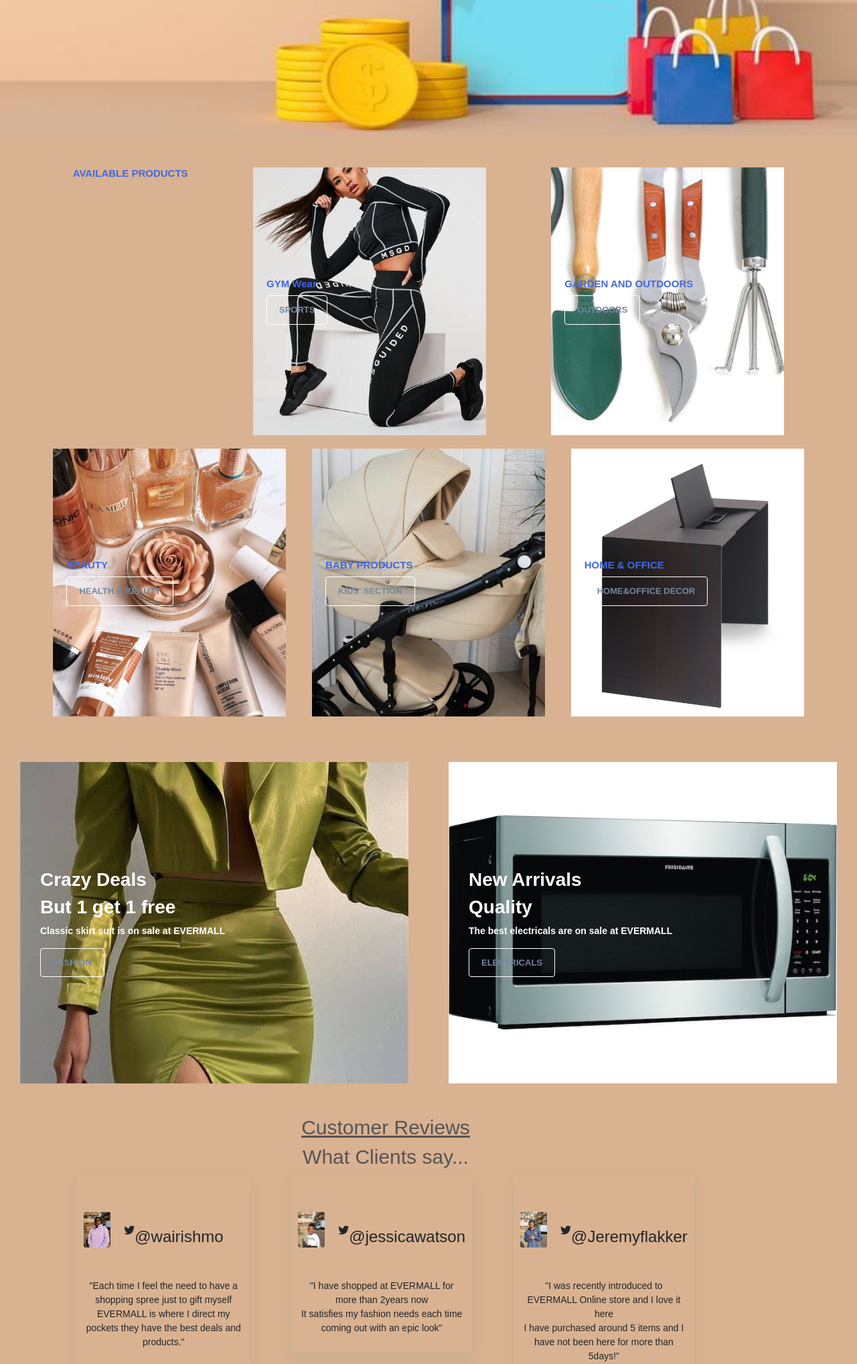
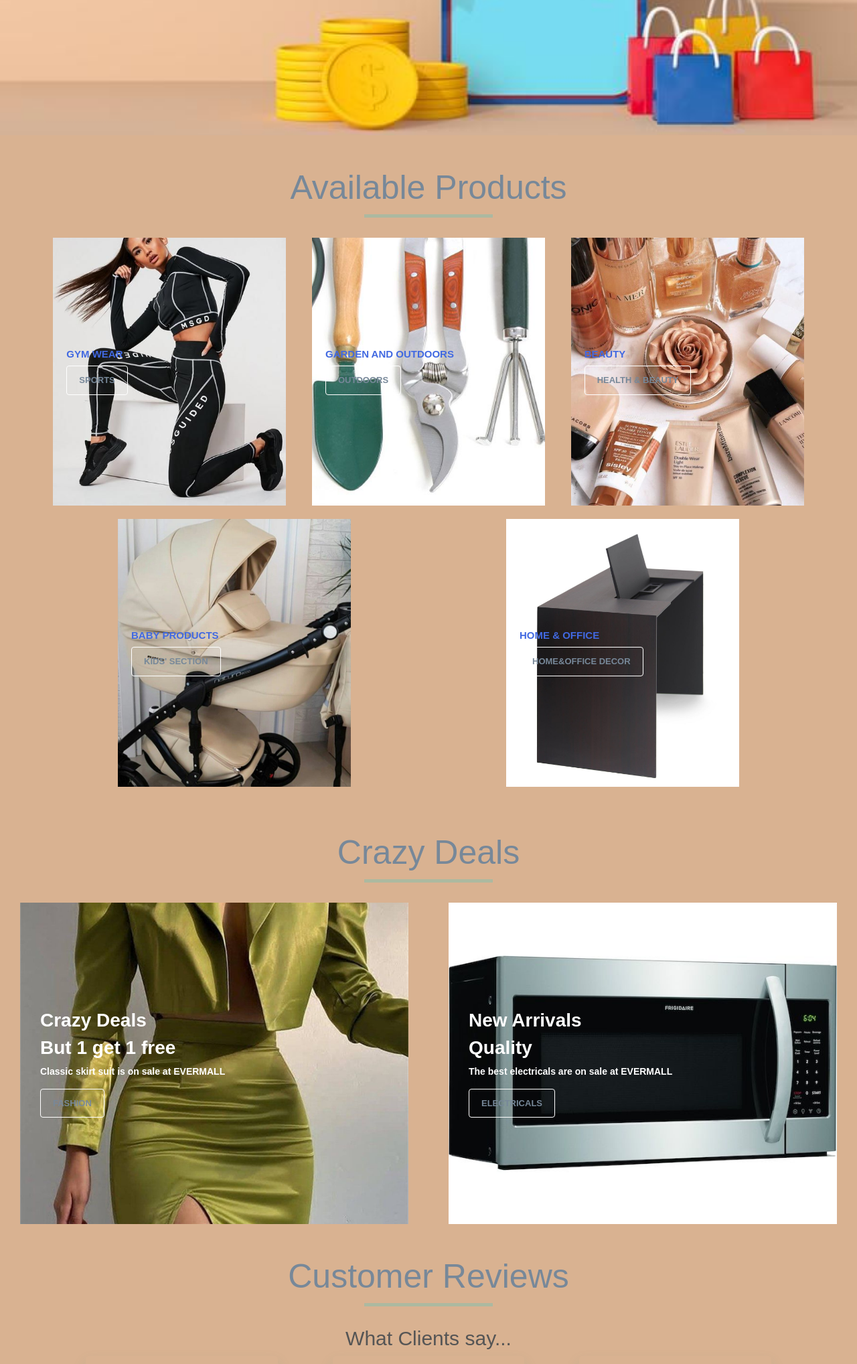
Before and after one commit to mikemwai/EverMall, a PHP site: page / in a window 1280 px wide. Shown: the part 728-2765 px from the top of the page at 67% size. Run offline with PHP 8.4, Linux system fonts and the light colour scheme.

Commit message:
Index Changes

```diff
--- a/Index/Index.php
+++ b/Index/Index.php
@@ -14,12 +14,14 @@
 </head>
 
 <body>
+
+<!----Navigation Bar---->
 <header>
 
  <ul>
 			<li><img src="Logo.jpeg" alt="logo"></li>
 
-			<li><b> <a href="Index.php"><i class="fa fa-home"></i> HOME </a></b>
+			<li><b> <a href="Index.php"><i class="fa fa-home"></i> HOME </a></b></li>
 
 	 <li><b> <a href="#"> ABOUT </a></b>
        <ul>
@@ -37,7 +39,6 @@
 		   <li><a href="#">Garden and Outdoor </a></li>
 		   <li><a href="#">Baby Products </a></li>
 		   <li><a href="#">Electricals</a></li>
-
 	    </ul>
 	</li>
 	<li><b> <a href="#"> NEW ARRIVALS </a></b>
@@ -51,9 +52,7 @@
 	       <li><a href="#"> Register/Sign Up </a></li>
         </ul>--->
 	</li>
-				<li id="contact"><b> <a href="#"> CONTACT US  </a></b>
-
-			</li>
+	<li id="contact"><b> <a href="#"> CONTACT US  </a></b></li>
  </ul>
 </header><br>
 
@@ -61,7 +60,6 @@
 
 <!----------------CALL TO ACTION--------------->
 <div class="callToAction">
-
     <h1><b> Order from us Today <br> Get You Quality Products!</b></h1>
     <h4> <b>We will exceed your expectations...</b></h4>
 
@@ -70,20 +68,20 @@
 	 </div>
 </div><br><br>
 
-
+<!---Available Products---->
+<div class="crazydeals">
+<h1> Available Products </h1>
+<hr/>
 <section id="banner3">
-     <h1> AVAILABLE PRODUCTS </h1>
     <div class="banner-box">
-<h1><b>GYM Wear</b></h1>
+        <h1><b>GYM WEAR</b></h1>
         <button class="white"> SPORTS </button>
     </div>
-
 
     <div class="banner-box banner-box2">
         <h1><b>GARDEN AND OUTDOORS</b></h1>
         <button class="white"> OUTDOORS </button>
     </div>
-
 
     <div class="banner-box banner-box3">
         <h1><b>BEAUTY </b></h1>
@@ -99,10 +97,14 @@
         <h1><b>HOME & OFFICE  </b></h1>
         <button class="white"> HOME&OFFICE DECOR </button>
     </div>
+</section>
+</div>
 
-</section>
-
+<!-------Crazy Deals-------->
 <br><br>
+<div class="crazydeals">
+<h1>Crazy Deals</h1>
+<hr/>
 <section id="sm-banner" class="section-p1">
     <div class="banner-box">
        <h4>Crazy Deals</h4>
@@ -117,13 +119,14 @@
        <span><b> The best electricals are on sale at EVERMALL</b></span>
        <button class="white"> ELECTRICALS </button>
     </div>
-</section> <br><br>
-
+</section>
+</div><br><br>
 
 
 <!---------------TESTIMONIALS------------------>
 <div class="testimonials">
-	<h2><u>Customer Reviews </u></h2>
+	<h1>Customer Reviews</h1>
+	<hr/>
 	<h2> What Clients say... </h2>
 	</hr>
 	<div class="testimonial-row">
@@ -137,6 +140,7 @@
          </div>
 	     <p>"Each time I feel the need to have a shopping spree just to gift myself</br> EVERMALL is where I direct my pockets they have the best deals and products."</p>
        </div>
+
 	  <div class="testimonial-col">
 		<div class="user">
 	      <img src="wendy.jpg">
@@ -147,6 +151,7 @@
 	    </div>
 		<p>"I have shopped at EVERMALL for more than 2years now</br> It  satisfies my fashion needs each time coming out with an epic look"</p>
 	  </div>
+
 	  <div class="testimonial-col">
 		<div class="user">
 	      <img src="jeremy.jpg">
@@ -157,17 +162,14 @@
 	    </div>
 		<p>"I was recently introduced to EVERMALL Online store and I love it here</br> I have purchased around 5 items and I have not been here for more than 5days!"</p>
 	  </div>
-
    </div>
 </div>
 
 
 <!-----------------BRANDS------------->
 <div class="client-wrap">
-
   <h1> Partnered Brands</h1>
   <hr/>
-
 	<div class="client-in">
 	  <ul>
 	     <li> <img src="List of 22 Top Sunglasses Brands and Their Logos.jpg"></li>
@@ -181,17 +183,12 @@
          <li> <img src="321a819e-5b7c-4ce3-bd55-64bd40152d1f.jpg"></li>
 	     <li> <img src="Ankle Boots and Boots.jpg"></li>
 	     <li> <img src="Famous Monogram Logos.jpg"></li>
-
-
 	  </ul>
 	</div>
-
-</div> <br>
+</div><br>
 
 <!------------FOOTER------------------>
-
 <br><div class="footer">
-
 	<div class="footer-col">
 	    <img src="Logo.jpeg" class="logo">
 	     <p> <i>We are an online store serving you with all quality products from different brands around the world. <br>
@@ -220,10 +217,8 @@
 			   <a href="#"><i class="fab fa-linkedin-in"></i></a><br>
 			   <p class="email-id"> evermallgoods.co.ke</p>
 			   <h5> +254-709543732</h5> <BR>
-
 				<div class="col">
 					<h5>Newsletter</h5>
-
      				<form>
 						<i class="far fa-envelope"></i>
 						<input type="email" placeholder="Enter your email address" required>
@@ -233,16 +228,14 @@
 				</div>
 		   </div>
 	 </div>
-
-
 	<p><a href="#"> Terms of Use </a></p>
 	<p><a href="#">Privacy Policy  </a></p>
 
-
+<div>
+     <hr>
+     <p class="Copyright"> <i>&#169; 2022 EVERMALL</i></p>
+</div>
 </div>
 
-</div>
-		 <p class="Copyright"> <i>Copyright 2022 - EVERMALL</i></p>
-</div>
 </body>
 </html>
--- a/Index/index.css
+++ b/Index/index.css
@@ -9,6 +9,12 @@
 	text-align: center;
 	font-family: 'Barlow',sans-serif;
 	box-sizing:border-box;
+}
+
+h1
+{
+	font-size:50px;
+	color:LightSlateGray;
 }
 
 header{
@@ -64,7 +70,7 @@
 	background-color:BlanchedAlmond ;
 }
 
-                  /*CALL TO ACTION*/
+/*CALL TO ACTION*/
 .callToAction{
 	background-image:url("call to action.jpg");
 	height:100vh;
@@ -111,7 +117,7 @@
 	border:1px solid Maroon;
 }
 
-                            /*OFFERS & DISCOUNTS*/
+/*----OFFERS & DISCOUNTS----*/
 button.white{
 		font-size:13px;
 		font-weight:600;
@@ -128,6 +134,17 @@
 	display:flex;
 	justify-content:space-around;
 	flex-wrap:wrap;
+}
+
+.crazydeals hr
+{
+	width: 15%;
+	height:5px;
+	border:none;
+	background:#26ccca;
+	margin:auto;
+	margin-top:10px;
+	margin-bottom:30px;
 }
 
 #sm-banner .banner-box{
@@ -227,15 +244,15 @@
 
 
 
-                                 /*------------TESTIMONIALS------------------*/
+/*------------TESTIMONIALS--------------*/
 .testimonials {
-	width:90%;
+	width:auto;
 	height:auto;
 	text-align:center;
 }
 .testimonials h1{
-	font-size:60px;
-	color:#555;
+	font-size:50px;
+	color:LightSlateGray;
 }
 .testimonials h2{
 	font-size:30px;
@@ -248,7 +265,7 @@
 	border:none;
 	background:#26ccca;
 	margin:auto;
-	margin-top:30px;
+	margin-top:10px;
 	margin-bottom:30px;
 }
 .testimonial-row{
@@ -297,15 +314,14 @@
 
 
 
-                             /*BRANDS*/
-
+/*-----BRANDS-----*/
 .client-wrap{
-	width:90%;
+	width:auto;
 	height:auto;
 	text-align:center;
 }
 .client-wrap h1{
-	font-size:60px;
+	font-size:50px;
 	color:LightSlateGray;
 }
 .client-wrap hr{
@@ -314,7 +330,7 @@
 	border:none;
 	background:#26ccca;
 	margin:auto;
-	margin-top:30px;
+	margin-top:10px;
 	margin-bottom:30px;
 }
 .client-in{
@@ -348,6 +364,7 @@
 	transform:translateY(0);
 	transition: .5s;
 }
+
 /*Hover section*/
 
 .client-in ul li:hover img:nth-child(1){
@@ -361,7 +378,7 @@
 
 
 
-       /*---------FOOTER----------*/
+/*---------FOOTER----------*/
 .footer {
 	 margin:0;
 	 padding:0;
@@ -379,7 +396,7 @@
 	 margin-bottom:30px;
  }
  .Copyright{
-	text-align: left;
+	text-align: center;
 }
 .social-links{
 	font-size:20px;
```
Also changed, not shown: Evermall(Black).png (renamed from Index/Evermall(Black).png), Evermall(White).png (renamed from Index/Evermall(White).png), app-store.png (renamed from Index/app-store.png), close.png (renamed from Index/close.png), menu(Black).png (renamed from Index/menu(Black).png), menu.png (renamed from Index/menu.png), play-store.png (renamed from Index/play-store.png). Lines whose indentation alone changed are shown as unchanged.
